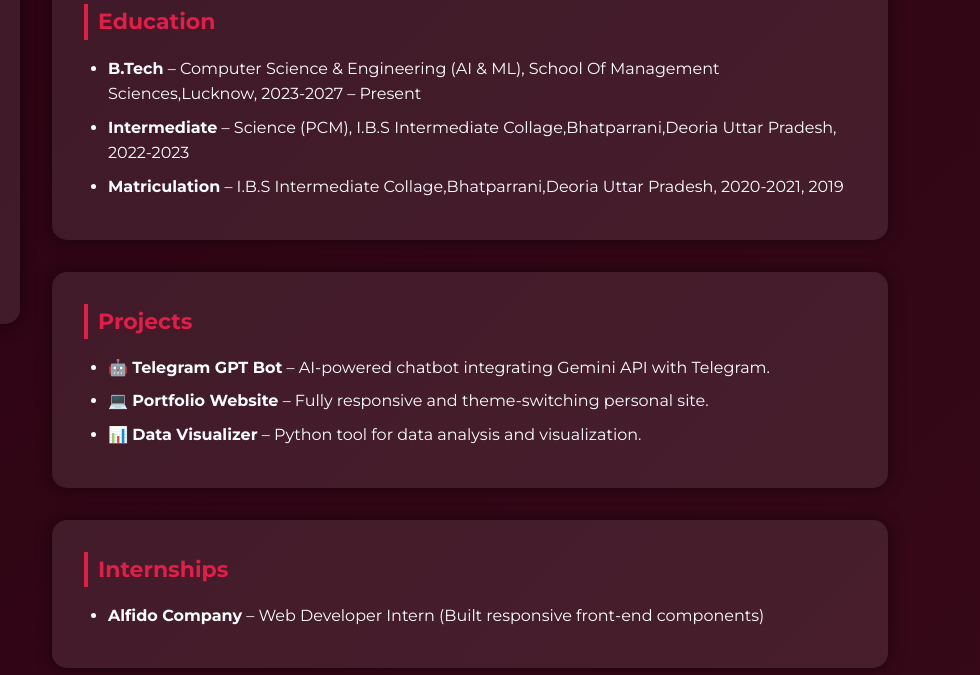
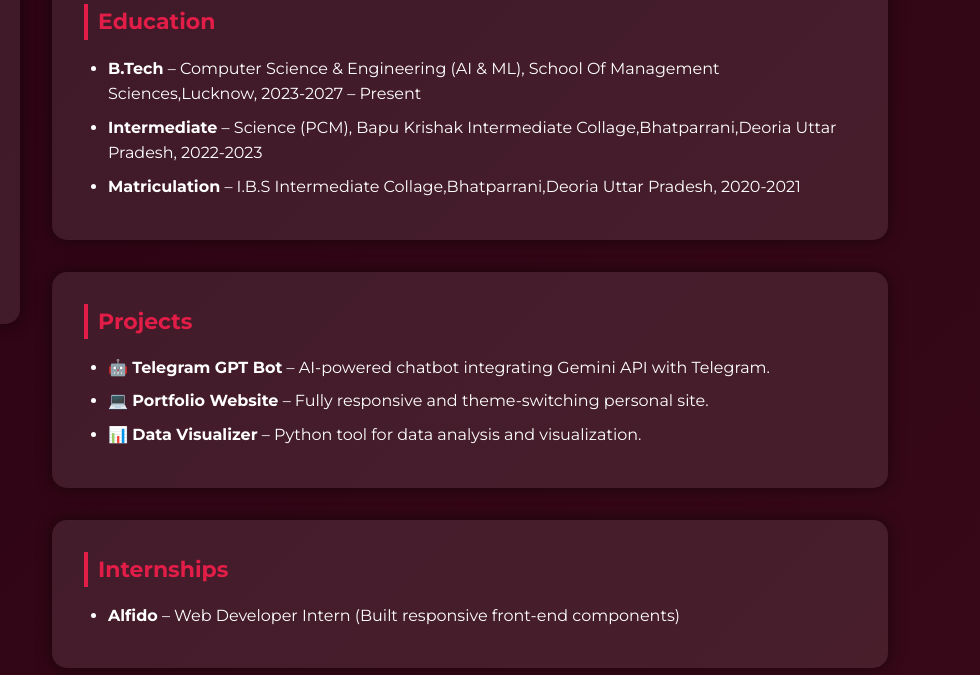
Before and after one commit to abhaydsi/Portfolio, a plain HTML site: page index.html in a window 1280 px wide. Shown: the part 276-951 px from the top of the page, 300-1280 px from the left. Drawn offline with Linux system fonts and the light colour scheme.

Commit message:
Update index.html

```diff
--- a/index.html
+++ b/index.html
@@ -60,8 +60,8 @@
 
       <section id="education"><h3 class="section-title">Education</h3><ul>
         <li><b>B.Tech</b> – Computer Science & Engineering (AI & ML), School Of Management Sciences,Lucknow, 2023-2027 – Present</li>
-        <li><b>Intermediate</b> – Science (PCM), I.B.S Intermediate Collage,Bhatparrani,Deoria Uttar Pradesh, 2022-2023</li>
-        <li><b>Matriculation</b> – I.B.S Intermediate Collage,Bhatparrani,Deoria Uttar Pradesh, 2020-2021, 2019</li>
+        <li><b>Intermediate</b> – Science (PCM), Bapu Krishak Intermediate Collage,Bhatparrani,Deoria Uttar Pradesh, 2022-2023</li>
+        <li><b>Matriculation</b> – I.B.S Intermediate Collage,Bhatparrani,Deoria Uttar Pradesh, 2020-2021</li>
       </ul></section>
 
       <section id="projects"><h3 class="section-title">Projects</h3><ul>
@@ -71,7 +71,7 @@
       </ul></section>
 
       <section id="internships"><h3 class="section-title">Internships</h3><ul>
-        <li><b>Alfido Company</b> – Web Developer Intern (Built responsive front-end components)</li>
+        <li><b>Alfido</b> – Web Developer Intern (Built responsive front-end components)</li>
       </ul></section>
 
       <section id="skills"><h3 class="section-title">Skills</h3><ul>
@@ -87,11 +87,11 @@
 
       <!--  <section id="achievements"><h3 class="section-title">Achievements</h3><ul>
         <li>📜 NA</li>
-      </ul></section> -->
+      </ul></section>
 
       <section id="extra"><h3 class="section-title">Extra-Curricular</h3><ul>
         <li>🤝 Member of Engineer Vision Club</li>
-       </ul></section>
+       </ul></section> -->
 
       <section id="socials"><h3 class="section-title">Social Media</h3>
         <p>Stay connected with me on my social platforms:</p>
```
